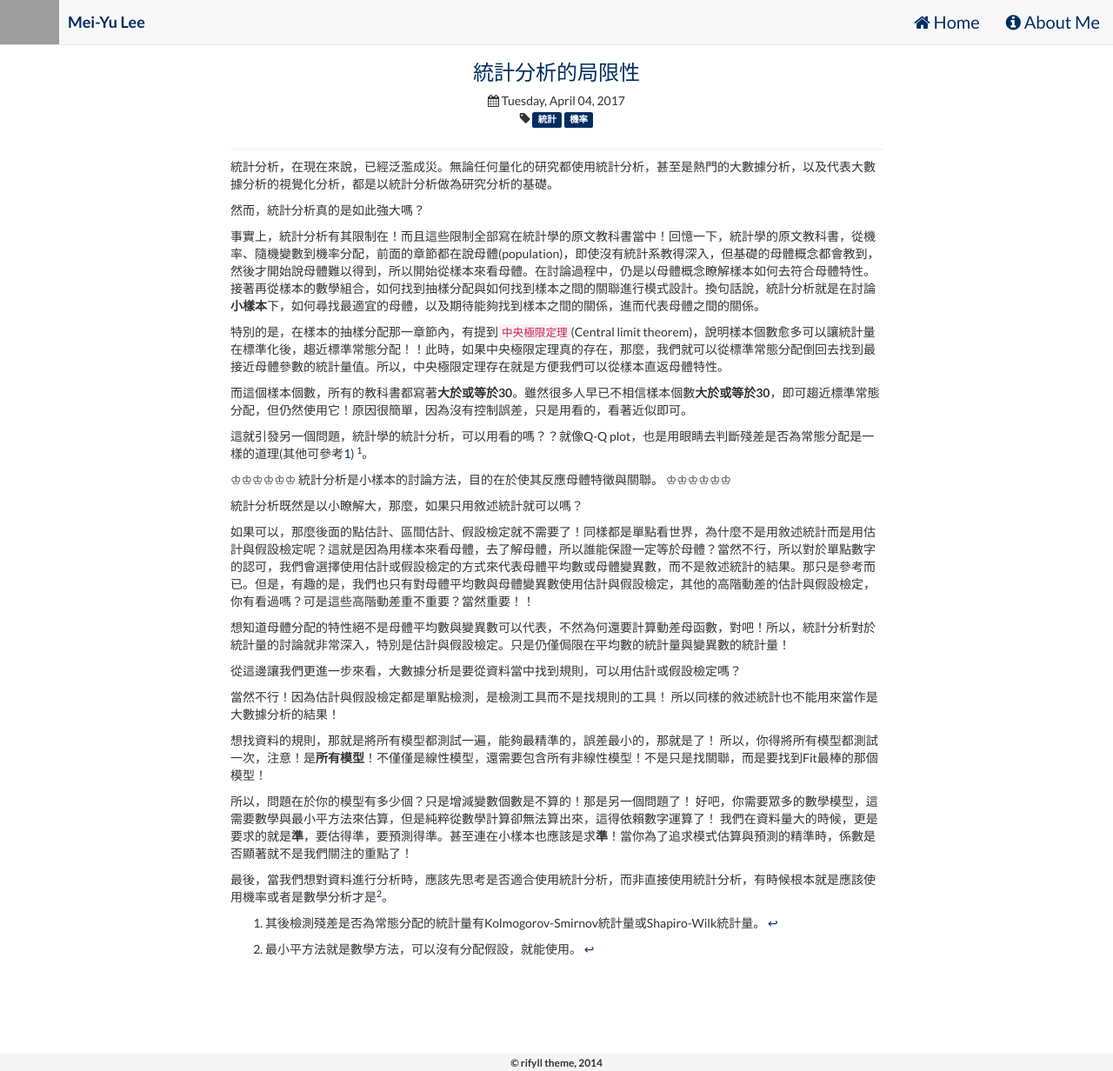
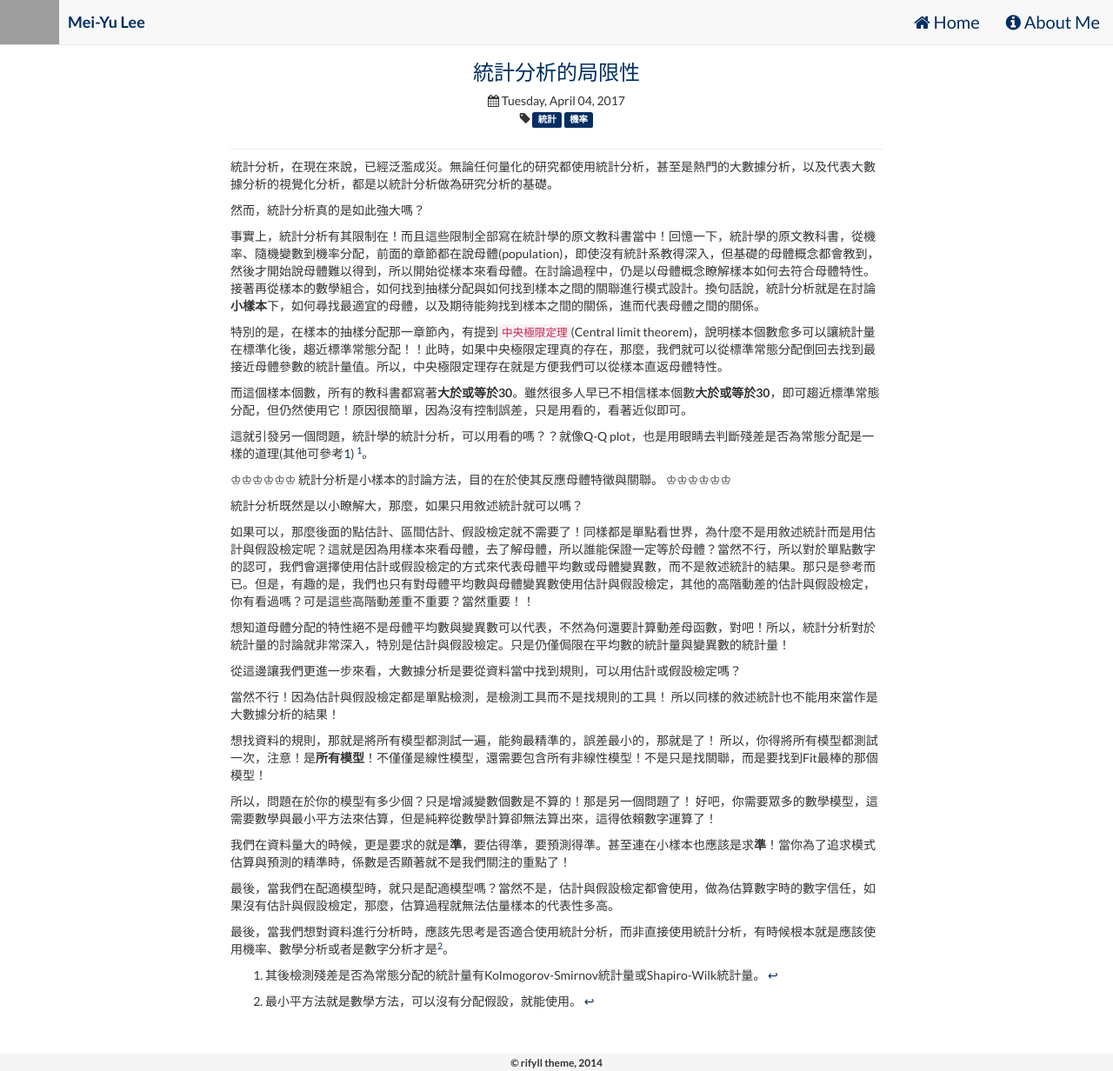
Before and after one commit to meiyulee/blog, a Jekyll site: the page built from _posts/2017-04-04-stat.md, in a window 1280 px wide and 1232 px high. Shown: the whole window at 87% size. Built offline with Jekyll 4.4.1, drawn with Linux system fonts in a browser that asks for light colours; nearby versions of some CDN libraries; grey boxes are pictures that could not be loaded.

Commit message:
2017-04-04-22-45

```diff
--- a/_posts/2017-04-04-stat.md
+++ b/_posts/2017-04-04-stat.md
@@ -39,9 +39,12 @@ published: true
 
 所以，問題在於你的模型有多少個？只是增減變數個數是不算的！那是另一個問題了！
 好吧，你需要眾多的數學模型，這需要數學與最小平方法來估算，但是純粹從數學計算卻無法算出來，這得依賴數字運算了！
+
 我們在資料量大的時候，更是要求的就是**準**，要估得準，要預測得準。甚至連在小樣本也應該是求**準**！當你為了追求模式估算與預測的精準時，係數是否顯著就不是我們關注的重點了！
 
-最後，當我們想對資料進行分析時，應該先思考是否適合使用統計分析，而非直接使用統計分析，有時候根本就是應該使用機率或者是數學分析才是[^2]。
+最後，當我們在配適模型時，就只是配適模型嗎？當然不是，估計與假設檢定都會使用，做為估算數字時的數字信任，如果沒有估計與假設檢定，那麼，估算過程就無法估量樣本的代表性多高。
+
+最後，當我們想對資料進行分析時，應該先思考是否適合使用統計分析，而非直接使用統計分析，有時候根本就是應該使用機率、數學分析或者是數字分析才是[^2]。
 
 [^1]: 其後檢測殘差是否為常態分配的統計量有Kolmogorov-Smirnov統計量或Shapiro-Wilk統計量。
 [^2]: 最小平方法就是數學方法，可以沒有分配假設，就能使用。
```
